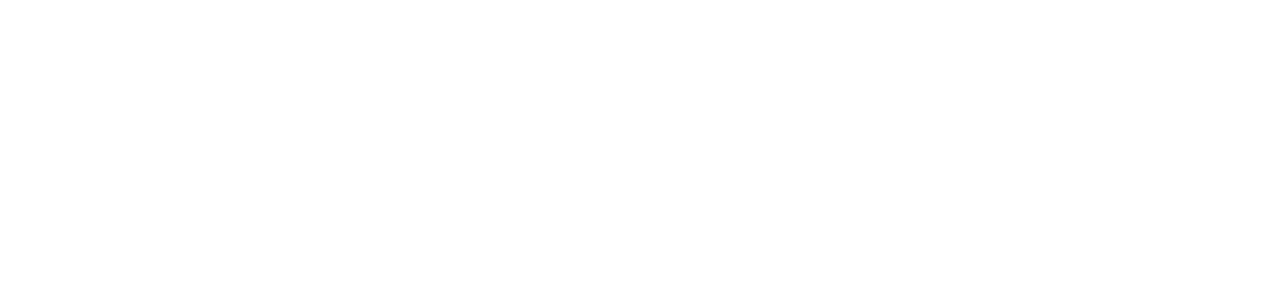
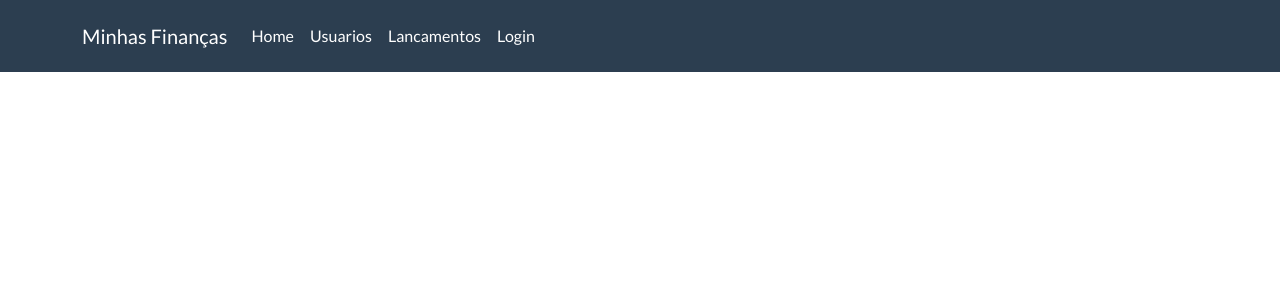
Before and after one commit to brunoyillli/minhas-financas-app, a React (Create React App) app: page /#/ in a window 1280 px wide. Shown: the top 300 px of the page. Built offline with nearby package versions, Linux system fonts and the light colour scheme.

Commit message:
criando navbar e downgrade da versao do react para funcionar as rotas corretaamente nesse app

```diff
--- a/package.json
+++ b/package.json
@@ -7,8 +7,8 @@
     "@testing-library/react": "^13.4.0",
     "@testing-library/user-event": "^13.5.0",
     "bootswatch": "^5.2.3",
-    "react": "^18.2.0",
-    "react-dom": "^18.2.0",
+    "react": "^16.10.1",
+    "react-dom": "^16.10.1",
     "react-router-dom": "5.1.2",
     "react-scripts": "5.0.1",
     "web-vitals": "^2.1.4"
--- /dev/null
+++ b/src/components/navbar.js
@@ -0,0 +1,31 @@
+import React from "react";
+import NavbarItem from "./navbarItem";
+function Navbar() {
+
+    return (
+        <div className="navbar navbar-expand-lg fixed-top navbar-dark bg-primary">
+            <div className="container">
+                <a href="https://bootswatch.com/" className="navbar-brand">Minhas Finanças</a>
+                <button className="navbar-toggler"
+                    type="button"
+                    data-toggle="collapse"
+                    data-target="#navbarResponsive"
+                    aria-controls="navbarResponsive"
+                    aria-expanded="false"
+                    aria-label="Toggle navigation">
+                    <span className="navbar-toggler-icon"></span>
+                </button>
+                <div className="collapse navbar-collapse" id="navbarResponsive">
+                    <ul className="navbar-nav">
+                        <NavbarItem href="#/" label="Home" />
+                        <NavbarItem href="#/cadastro-usuarios" label="Usuarios" />
+                        <NavbarItem href="#/" label="Lancamentos" />
+                        <NavbarItem href="#/login" label="Login" />
+                    </ul>
+                </div>
+            </div>
+        </div>
+    )
+}
+
+export default Navbar
--- /dev/null
+++ b/src/components/navbarItem.js
@@ -0,0 +1,13 @@
+import React from "react";
+
+function NavbarItem(props) {
+
+    return (
+        <li className="nav-item">
+            <a className="nav-link" href={props.href}>{props.label}</a>
+        </li>
+    )
+
+}
+
+export default NavbarItem
--- a/src/index.js
+++ b/src/index.js
@@ -1,10 +1,5 @@
 import React from 'react';
-import ReactDOM from 'react-dom/client';
+import ReactDOM from 'react-dom';
 import App from './main/App';
 
-const root = ReactDOM.createRoot(document.getElementById('root'));
-root.render(
-  <React.StrictMode>
-    <App />
-  </React.StrictMode>
-);
+ReactDOM.render(<App />, document.getElementById('root'));
--- a/src/main/App.js
+++ b/src/main/App.js
@@ -1,16 +1,19 @@
 import React from "react";
 
 import Rotas from "./rotas";
-
+import Navbar from "../components/navbar"
 import 'bootswatch/dist/flatly/bootstrap.css'
 import '../custom.css'
 class App extends React.Component {
 
   render() {
     return (
-      <div>
-        <Rotas/>
-      </div>
+      <>
+        <Navbar />
+        <div className="container">
+          <Rotas />
+        </div>
+      </>
     )
   }
 
--- a/src/views/cadastroUsuario.js
+++ b/src/views/cadastroUsuario.js
@@ -3,57 +3,56 @@
 import FormGroup from '../components/form-group';
 
 
-class CadastroUsuario extends React.Component{
+class CadastroUsuario extends React.Component {
 
     state = {
-        nome : '',
-        email : '',
-        senha : '',
-        senhaRepeticao : ''
+        nome: '',
+        email: '',
+        senha: '',
+        senhaRepeticao: ''
     }
 
     cadastrar = () => {
         console.log(this.state)
     }
 
-    render(){
+    render() {
         return (
-            <div className='container'>
             <Card title='Cadastro de Usuario'>
                 <div className='row'>
-                    <div  className='col-lg-12'>
-                            <div  className='bs-component'>
+                    <div className='col-lg-12'>
+                        <div className='bs-component'>
                             <FormGroup label='Nome: *' htmlFor='inputNome'>
                                 <input type='text'
                                     id='inputNome'
                                     className='form-control'
                                     name='nome'
-                                        onChange={e => this.setState({nome : e.target.value})}
-                                        placeholder='Digite o Nome'/>
+                                    onChange={e => this.setState({ nome: e.target.value })}
+                                    placeholder='Digite o Nome' />
                             </FormGroup>
                             <FormGroup label='Email: *' htmlFor='inputEmail'>
                                 <input type='email'
                                     id='inputEmail'
                                     className='form-control'
                                     name='email'
-                                        onChange={e => this.setState({email : e.target.value})}
-                                        placeholder='Digite o E-mail'/>
+                                    onChange={e => this.setState({ email: e.target.value })}
+                                    placeholder='Digite o E-mail' />
                             </FormGroup>
                             <FormGroup label='Senha: *' htmlFor='inputSenha'>
                                 <input type='password'
                                     id='inputSenha'
                                     className='form-control'
                                     name='senha'
-                                        onChange={e => this.setState({senha : e.target.value})}
-                                        placeholder='Digite o Senha'/>
+                                    onChange={e => this.setState({ senha: e.target.value })}
+                                    placeholder='Digite o Senha' />
                             </FormGroup>
                             <FormGroup label='Repita a Senha: *' htmlFor='inputRepitaSenha'>
                                 <input type='password'
                                     id='inputRepitaSenha'
                                     className='form-control'
                                     name='senhaRepeticao'
-                                        onChange={e => this.setState({senhaRepeticao : e.target.value})}
-                                        placeholder='Digite sua senha novamente'/>
+                                    onChange={e => this.setState({ senhaRepeticao: e.target.value })}
+                                    placeholder='Digite sua senha novamente' />
                             </FormGroup>
                             <button onClick={this.cadastrar} type='button' className='btn btn-default'>Salvar</button>
                             <button type='button' className='btn btn-danger'>Cancelar</button>
@@ -61,7 +60,6 @@
                     </div>
                 </div>
             </Card>
-            </div>
         )
     }
 }
--- a/src/views/login.js
+++ b/src/views/login.js
@@ -14,7 +14,6 @@
 
     render() {
         return (
-            <div className='container'>
             <div className='row'>
                 <div className='col-md-6' style={{ position: 'relative', left: '300px' }}>
                     <div className='bs-docs-section'>
@@ -26,7 +25,7 @@
                                             <FormGroup label='Email: *' htmlFor='exampleInputEmail1'>
                                                 <input type='email'
                                                     value={this.state.email}
-                                                        onChange={e => this.setState({email: e.target.value})}
+                                                    onChange={e => this.setState({ email: e.target.value })}
                                                     className='form-control'
                                                     id='exampleInputEmail1'
                                                     aria-describedby='emailHelp'
@@ -35,12 +34,12 @@
                                             <FormGroup label='Senha: *' htmlFor='exampleInputPassword1'>
                                                 <input type='password'
                                                     value={this.state.senha}
-                                                        onChange={e => this.setState({senha: e.target.value})}
+                                                    onChange={e => this.setState({ senha: e.target.value })}
                                                     className='form-control'
                                                     id='exampleInputPassword1'
                                                     placeholder='Password' />
                                             </FormGroup>
-                                                <button onClick={ this.entrar() } className='btn btn-sucess'>Entrar</button>
+                                            <button onClick={this.entrar()} className='btn btn-sucess'>Entrar</button>
                                             <button className='btn btn-danger'>Cadastrar</button>
                                         </fieldset>
                                     </div>
@@ -50,7 +49,6 @@
                     </div>
                 </div>
             </div>
-            </div>
         )
     }
 }
```
Also changed, not shown: 1 other file (tests, documents, lock files or other folders). Lines whose indentation alone changed are shown as unchanged.
